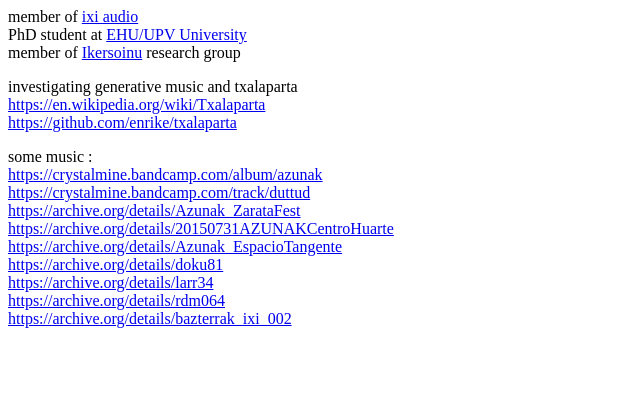
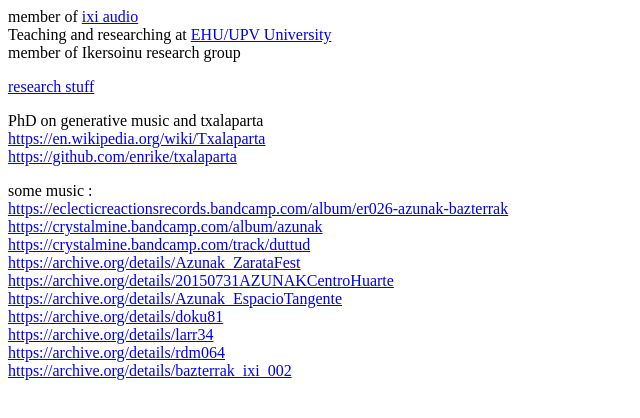
Before and after one commit to enrike/enrike.github.io, a plain HTML site: page index.html in a window 1280 px wide. Shown: the whole page, without its empty margins (0-640 px from the left). Drawn offline with Linux system fonts and the light colour scheme.

Commit message:
updating index and adding stuff tiddlywiki

```diff
--- a/index.html
+++ b/index.html
@@ -7,18 +7,21 @@
 <body bgcolor="#FFFFFF">
 
 member of <a href="http://ixi-audio.net/">ixi audio</a> <br>
-PhD student at <a href="http://ehu.es/">EHU/UPV University</a><br>
-member of <a href="http://arteaetateknologia.org/">Ikersoinu</a> research group
+Teaching and researching at <a href="http://ehu.es/">EHU/UPV University</a><br>
+member of Ikersoinu research group
+
+<p> <a href="stuff.html">research stuff</a>
 
 <p>
 
-investigating generative music
-
-and txalaparta <br>
+PhD on generative music and txalaparta <br>
 <a href="https://en.wikipedia.org/wiki/Txalaparta">https://en.wikipedia.org/wiki/Txalaparta</a><br>
 <a href="https://github.com/enrike/txalaparta">https://github.com/enrike/txalaparta</a><br>
 
 <p> some music : <br>
+
+<a href="https://eclecticreactionsrecords.bandcamp.com/album/er026-azunak-bazterrak">https://eclecticreactionsrecords.bandcamp.com/album/er026-azunak-bazterrak</a><br>
+
 
 <a href="https://crystalmine.bandcamp.com/album/azunak">https://crystalmine.bandcamp.com/album/azunak</a><br>
 
```
Also changed, not shown: stuff.html (added, +1 -0 lines).
